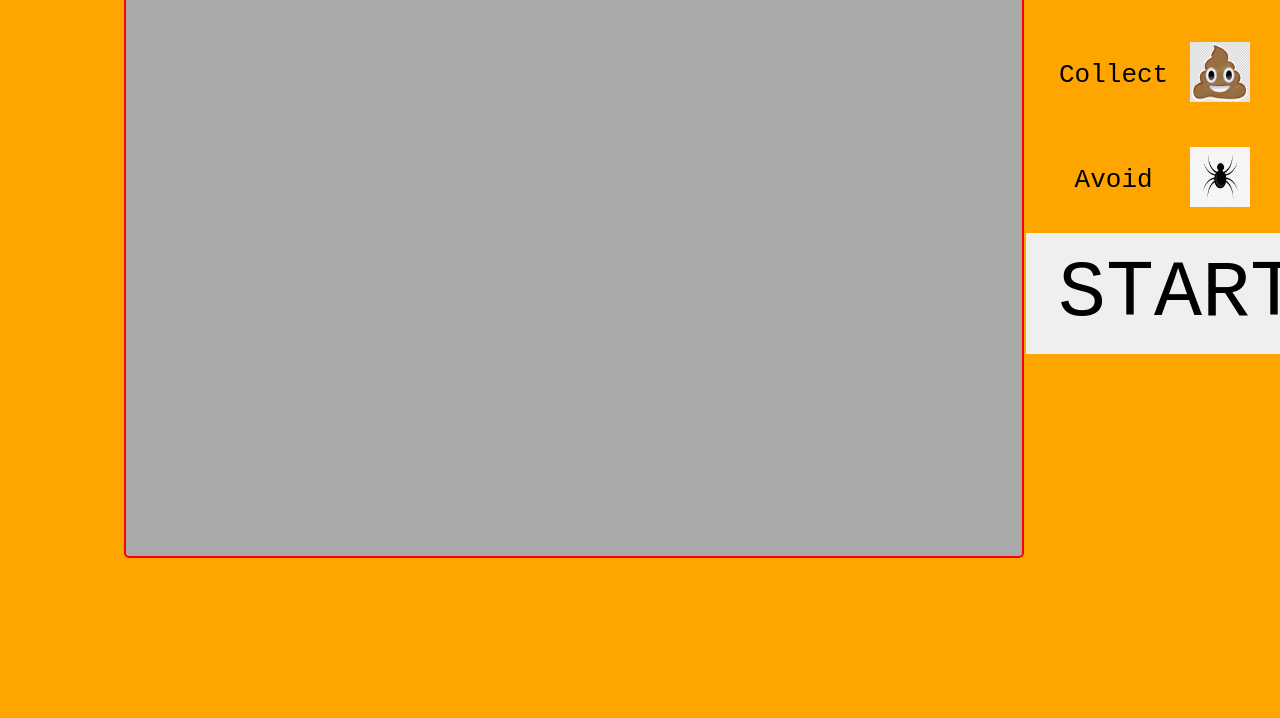
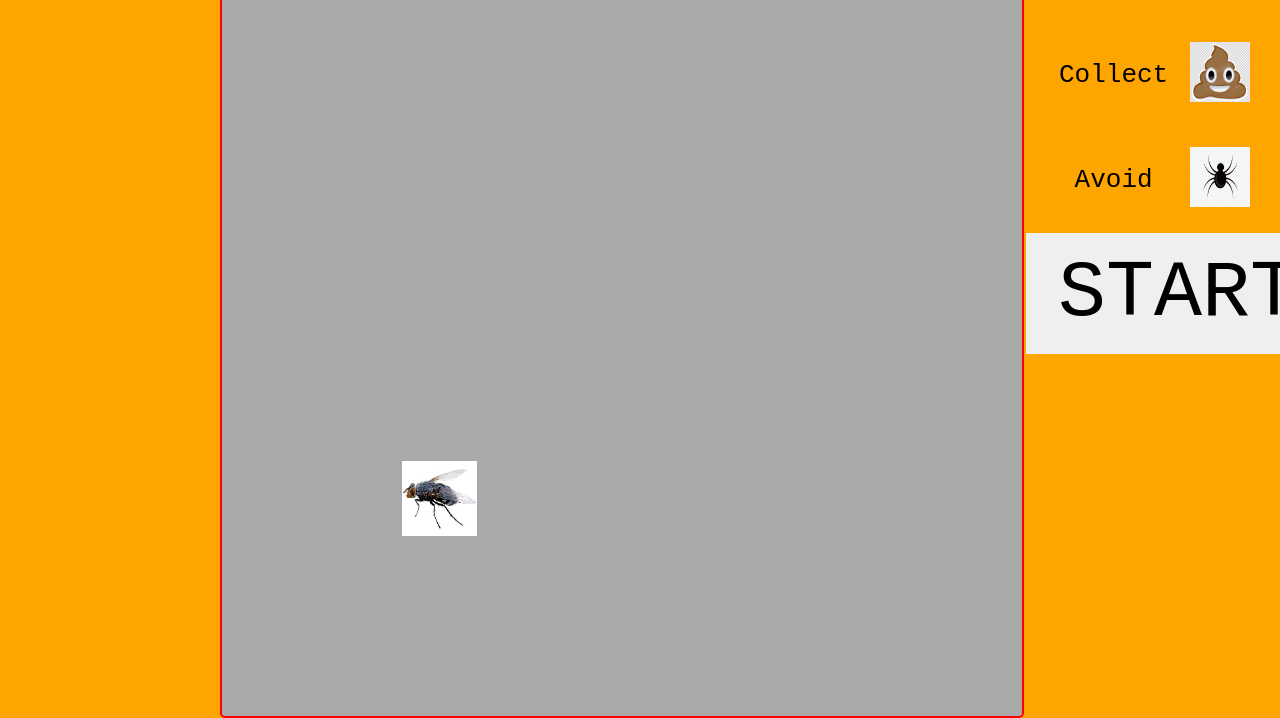
Before and after one commit to mnlambert/Super-Fun-Game, a plain HTML site: page index.html in a window 1280 px wide. Shown: the part 174-892 px from the top of the page. Before the commit the page ends 816 px from the top, so only its background shows below. Drawn offline with Linux system fonts and the light colour scheme.

Commit message:
Hero Stays On The Board

```diff
--- a/script.js
+++ b/script.js
@@ -4,11 +4,13 @@ var health = 3;
 var seconds = 0;
 var e = window.event;
 var hero = document.getElementById('heroImg');
-hero.style.left = '180px'
-hero.style.bottom = '180px'
-var distance = 10;
+hero.style.left = '180px';
+hero.style.bottom = '180px';
+var distance = 5;
+var boardMaxHeight = 720;
+var isGameOn = false
 
-var isGameOn = false
+
 
 document.getElementById('points').innerHTML = pointVal;
 document.getElementById('health').innerHTML = health;
@@ -17,6 +19,7 @@ document.getElementById('seconds').innerHTML = seconds;
 
 
 function startGame() {
+    //boardMaxHeight = document.querySelector("#middleBand").textContent;
     // document.onkeydown = checkKey;
     document.getElementById('seconds').innerHTML = seconds++;
     if (59 < seconds) {
@@ -28,26 +31,33 @@ function startGame() {
         if (e.which === 37) {
             var leftNumbers = hero.style.left.replace('px', '')
             var left = parseInt(leftNumbers, 10)
-
-          hero.style.left = `${left - distance}px`
+            if (left > 5) {
+                hero.style.left = `${left - distance}px`
+            }
         }
         else if (e.which === 40) {
             var leftNumbers = hero.style.bottom.replace('px', '')
             var left = parseInt(leftNumbers, 10)
+            if (left > 5) {
+                hero.style.bottom = `${left - distance}px`
+            }
 
-          hero.style.bottom = `${left - distance}px`
         }
         else if (e.which === 39) {
             var leftNumbers = hero.style.left.replace('px', '')
             var left = parseInt(leftNumbers, 10)
+            if (left < boardMaxHeight) {
+                hero.style.left = `${left + distance}px`
+            }
 
-          hero.style.left = `${left + distance}px`
         }
         else if (e.which === 38) {
             var leftNumbers = hero.style.bottom.replace('px', '')
             var left = parseInt(leftNumbers, 10)
+            if (left < boardMaxHeight) {
+                hero.style.bottom = `${left + distance}px`
+            }
 
-          hero.style.bottom = `${left + distance}px`
         }
       })
 }
--- a/style.css
+++ b/style.css
@@ -86,8 +86,8 @@ span {
 
 #middleBand {
 background-color: darkgray;
-    width: 70%;
-    height: inherit;
+    width: 800px;
+    height: 800px;
     float: left;
     display: inline;
     position: absolute;
@@ -97,15 +97,15 @@ background-color: darkgray;
 }
 
 .character {
-    width: 150px;
-    height: 150px;
+    width: 75px;
+    height: 75px;
 
 }
 
 #heroImg {
     left: 180px;
     bottom: 180px;
-    position: relative;
+    position: absolute;
 }
 
 #rightBand {
```
